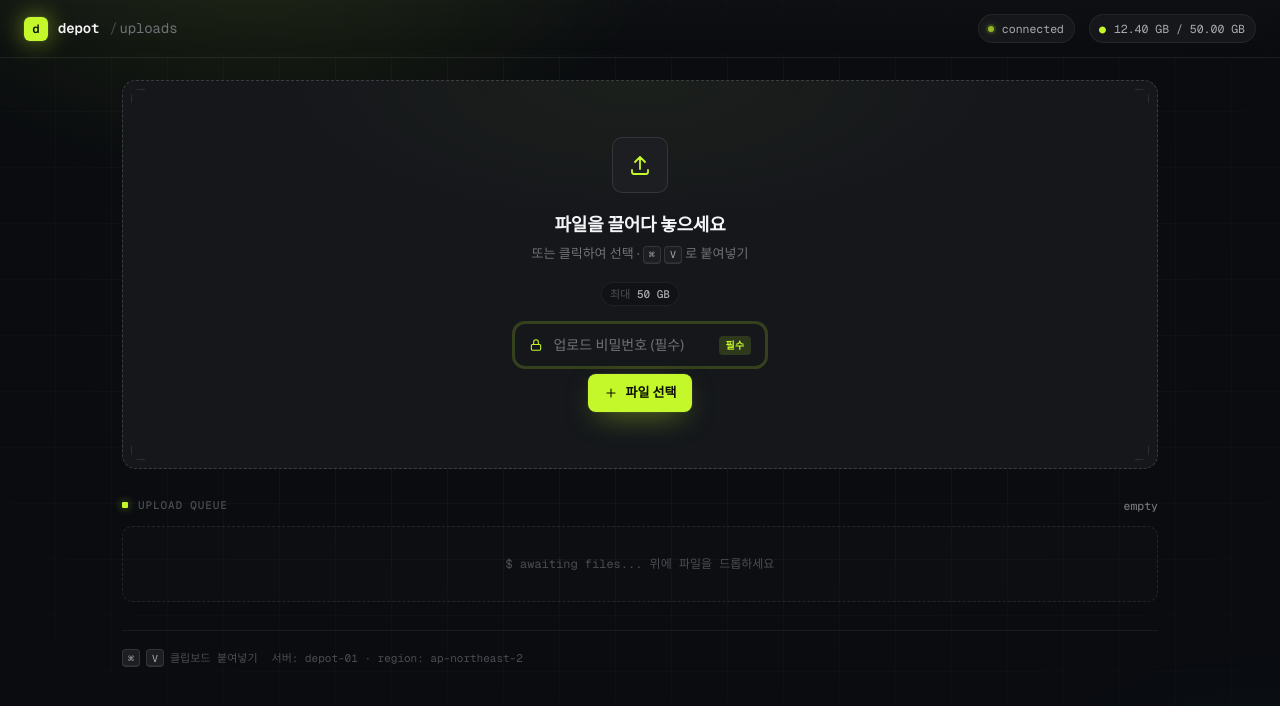
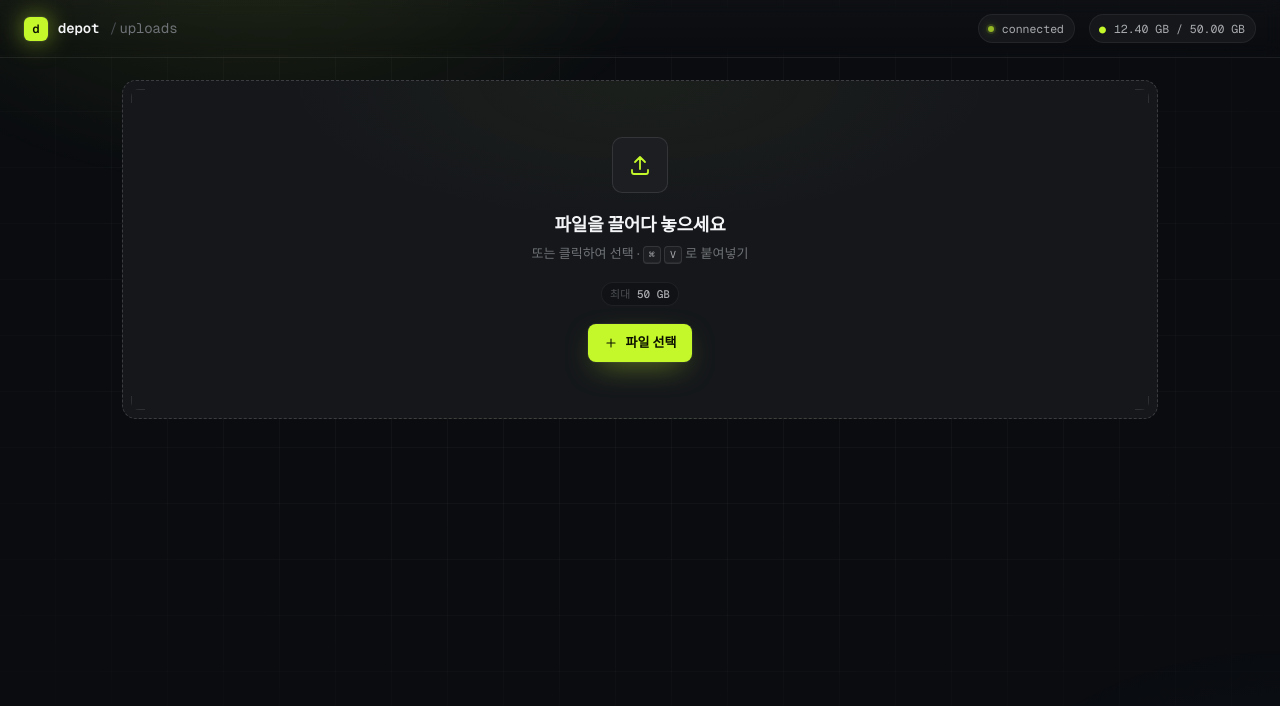
Before and after one commit to ggm77/depot-frontend, a React (Vite) app: page / in a window 1280 px wide. Shown: the top 706 px of the page. Built offline with nearby package versions, Linux system fonts and the light colour scheme.

Commit message:
feat: 2단계 UX 구조 변경 — 파일 선택 후 비밀번호+업로드 버튼 화면으로 전환

```diff
--- a/src/App.tsx
+++ b/src/App.tsx
@@ -1,7 +1,8 @@
 import React from 'react';
 import { useTweaks, TweaksPanel, TweakSection, TweakColor, TweakRadio, TweakToggle, TweakSlider, TweakButton } from './tweaks-panel';
-import { TopBar, DropZone, QueueItem, Toasts, Confetti, formatBytes, detectKind, uid } from './components';
+import { TopBar, DropZone, QueueItem, Toasts, Confetti, detectKind, uid } from './components';
 import type { UploadItem, ToastItem } from './components';
+import Icon from './icons';
 
 const TWEAK_DEFAULTS = {
   accent: '#c5f82a',
@@ -32,7 +33,10 @@ export default function App() {
   const [items, setItems] = React.useState<UploadItem[]>([]);
   const [toasts, setToasts] = React.useState<ToastItem[]>([]);
   const [confettiSeed, setConfettiSeed] = React.useState(0);
+  const [uploadStarted, setUploadStarted] = React.useState(false);
   const xhrsRef = React.useRef<Record<string, XMLHttpRequest>>({});
+  const addMoreRef = React.useRef<HTMLInputElement>(null);
+  const queueDragCount = React.useRef(0);
 
   // tweaks → root attrs
   React.useEffect(() => {
@@ -71,9 +75,9 @@ export default function App() {
     setItems((prev) => [...next, ...prev]);
   }, []);
 
-  // real uploader
+  // real uploader — only runs after user clicks "업로드 시작"
   React.useEffect(() => {
-    if (!password.trim()) return;
+    if (!password.trim() || !uploadStarted) return;
 
     const activeItems = items.filter(i => i.status === 'uploading');
     const limit = Math.max(1, Math.min(8, t.concurrency || 3));
@@ -105,9 +109,7 @@ export default function App() {
             const now = Date.now();
             const elapsed = (now - lastTime) / 1000;
             let speed = 0;
-            if (elapsed > 0) {
-                speed = (e.loaded - lastSent) / elapsed;
-            }
+            if (elapsed > 0) speed = (e.loaded - lastSent) / elapsed;
             setItems(p => p.map(i => {
               if (i.id === item.id) {
                 const newSpeed = speed > 0 ? (i.speed ? (i.speed * 0.8 + speed * 0.2) : speed) : i.speed;
@@ -127,11 +129,8 @@ export default function App() {
             setItems(p => p.map(i => i.id === item.id ? { ...i, status: 'done', sent: i.size, speed: 0, eta: 0 } : i));
             setToasts((tt) => {
               const toastId = uid();
-                const text = `${item.name} 업로드 완료`;
-                setTimeout(() => {
-                  setToasts((cur) => cur.filter((x) => x.id !== toastId));
-                }, 2600);
-                return [...tt, { id: toastId, text }];
+              setTimeout(() => setToasts((cur) => cur.filter((x) => x.id !== toastId)), 2600);
+              return [...tt, { id: toastId, text: `${item.name} 업로드 완료` }];
             });
           } else if (xhr.status === 401) {
             setItems(p => p.map(i => i.id === item.id ? { ...i, status: 'error', error: '비밀번호가 잘못되었습니다' } : i));
@@ -147,15 +146,18 @@ export default function App() {
           setItems(p => p.map(i => i.id === item.id ? { ...i, status: 'error', error: '네트워크 오류' } : i));
         };
 
-        xhr.onabort = () => {
-          delete xhrsRef.current[item.id];
-        };
+        xhr.onabort = () => { delete xhrsRef.current[item.id]; };
 
         setItems(p => p.map(i => i.id === item.id ? { ...i, status: 'uploading' } : i));
         xhr.send(formData);
       });
     }
-  }, [items, t.concurrency, password]);
+  }, [items, t.concurrency, password, uploadStarted]);
+
+  // items 전부 제거되면 초기 상태로 리셋
+  React.useEffect(() => {
+    if (items.length === 0) setUploadStarted(false);
+  }, [items.length]);
 
   // burst confetti when all uploads finish
   const prevAllDoneRef = React.useRef(false);
@@ -171,10 +173,7 @@ export default function App() {
   }, [items]);
 
   const abortXhr = (id: string) => {
-    if (xhrsRef.current[id]) {
-      xhrsRef.current[id].abort();
-      delete xhrsRef.current[id];
-    }
+    if (xhrsRef.current[id]) { xhrsRef.current[id].abort(); delete xhrsRef.current[id]; }
   };
 
   const onPause  = (id: string) => {
@@ -182,16 +181,15 @@ export default function App() {
     setItems((p) => p.map((i) => i.id === id && i.status === 'uploading' ? { ...i, status: 'paused' as const } : i));
   };
   const onResume = (id: string) => setItems((p) => p.map((i) => i.id === id && i.status === 'paused' ? { ...i, status: 'queued' as const, sent: 0 } : i));
-  const onCancel = (id: string) => {
-    abortXhr(id);
-    setItems((p) => p.filter((i) => i.id !== id));
-  };
+  const onCancel = (id: string) => { abortXhr(id); setItems((p) => p.filter((i) => i.id !== id)); };
   const onRetry  = (id: string) => setItems((p) => p.map((i) => i.id === id ? { ...i, status: 'queued' as const, sent: 0, error: null } : i));
   const onRemove = (id: string) => setItems((p) => p.filter((i) => i.id !== id));
   const onClearDone = () => setItems((p) => p.filter((i) => i.status !== 'done'));
-  const onCancelAll = () => {
-    Object.keys(xhrsRef.current).forEach(abortXhr);
-    setItems((p) => p.filter((i) => i.status === 'done'));
+  const onCancelAll = () => { Object.keys(xhrsRef.current).forEach(abortXhr); setItems((p) => p.filter((i) => i.status === 'done')); };
+
+  const onStartUpload = () => {
+    if (!password.trim()) return;
+    setUploadStarted(true);
   };
 
   // global paste handler
@@ -207,10 +205,10 @@ export default function App() {
   const active    = items.filter((i) => i.status === 'uploading').length;
   const queued    = items.filter((i) => i.status === 'queued').length;
   const done      = items.filter((i) => i.status === 'done').length;
-  const failed    = items.filter((i) => i.status === 'error').length;
-  const totalSize = items.reduce((s, i) => s + i.size, 0);
   const totalSent = items.reduce((s, i) => s + i.sent, 0);
   const storageUsed = 12.4 * 1024 * 1024 * 1024 + totalSent;
+
+  const isUploading = active > 0;
 
   return (
     <>
@@ -218,49 +216,49 @@ export default function App() {
         <TopBar used={storageUsed} max={STORAGE_MAX} />
 
         <main className="main">
-            <DropZone onFiles={addFiles} active={dropActive} setActive={setDropActive} password={password} setPassword={setPassword} />
-
-            <section className="queue">
+          {items.length === 0 ? (
+            <DropZone onFiles={addFiles} active={dropActive} setActive={setDropActive} />
+          ) : (
+            <section
+              className={`queue${dropActive ? ' drop-active' : ''}`}
+              onDragOver={(e) => e.preventDefault()}
+              onDragEnter={(e) => {
+                e.preventDefault();
+                queueDragCount.current++;
+                if (queueDragCount.current === 1) setDropActive(true);
+              }}
+              onDragLeave={() => {
+                queueDragCount.current--;
+                if (queueDragCount.current <= 0) { queueDragCount.current = 0; setDropActive(false); }
+              }}
+              onDrop={(e) => {
+                e.preventDefault();
+                queueDragCount.current = 0;
+                setDropActive(false);
+                const files = Array.from(e.dataTransfer.files || []);
+                if (files.length) addFiles(files);
+              }}
+            >
               <div className="section-h">
                 <span>upload queue</span>
-                <span className="count">
-                  {items.length === 0 ? 'empty' : `${done}/${items.length} 완료`}
-                </span>
-              </div>
-
-              {items.length > 0 && (
-                <div className="queue-summary">
-                  <span>전송: <span className="accent">{formatBytes(totalSent)}</span> / {formatBytes(totalSize)}</span>
-                  <span className="sep">·</span>
-                  <span>활성 {active}</span>
-                  <span className="sep">·</span>
-                  <span>대기 {queued}</span>
-                  {failed > 0 && (
-                    <>
-                      <span className="sep">·</span>
-                      <span style={{ color: 'var(--danger)' }}>실패 {failed}</span>
-                    </>
-                  )}
-                  <div className="summary-actions">
+                <div style={{ display: 'flex', alignItems: 'center', gap: 6 }}>
+                  <span className="count">{done}/{items.length} 완료</span>
                   {done > 0 && (
-                      <button className="btn-ghost" onClick={onClearDone} style={{ padding: '5px 10px', height: 26, fontSize: 11 }}>
-                        완료 항목 정리
+                    <button className="btn-ghost" onClick={onClearDone} style={{ padding: '4px 9px', height: 24, fontSize: 11 }}>
+                      완료 정리
                     </button>
                   )}
                   {(active + queued) > 0 && (
-                      <button className="btn-ghost" onClick={onCancelAll} style={{ padding: '5px 10px', height: 26, fontSize: 11 }}>
+                    <button className="btn-ghost" onClick={onCancelAll} style={{ padding: '4px 9px', height: 24, fontSize: 11 }}>
                       전체 취소
                     </button>
                   )}
+                  <button className="btn-ghost" onClick={() => addMoreRef.current?.click()} style={{ padding: '4px 9px', height: 24, fontSize: 11 }}>
+                    + 파일 추가
+                  </button>
                 </div>
               </div>
-              )}
 
-              {items.length === 0 ? (
-                <div className="empty">
-                  $ awaiting files... 위에 파일을 드롭하세요
-                </div>
-              ) : (
               <div className="queue-list">
                 {items.map((it) => (
                   <QueueItem
@@ -274,13 +272,42 @@ export default function App() {
                   />
                 ))}
               </div>
-              )}
+
+              <div className="action-bar">
+                <div className={`action-password${!password.trim() ? ' is-empty' : ''}`}>
+                  <Icon.Lock />
+                  <input
+                    type="password"
+                    placeholder="업로드 비밀번호"
+                    value={password}
+                    onChange={(e) => setPassword(e.target.value)}
+                    onKeyDown={(e) => { if (e.key === 'Enter') onStartUpload(); }}
+                    autoComplete="current-password"
+                  />
+                  {!password.trim() && <span className="action-password-required">필수</span>}
+                </div>
+                <button
+                  className="btn-primary"
+                  onClick={onStartUpload}
+                  disabled={!password.trim()}
+                >
+                  <Icon.Upload />
+                  {isUploading ? '업로드 중...' : '업로드 시작'}
+                </button>
+              </div>
 
               <div className="foot-hints">
-                <span className="hint"><span className="kbd">⌘</span><span className="kbd">V</span> 클립보드 붙여넣기</span>
+                <span className="hint">파일을 여기에 끌어다 놓거나 <span className="kbd">⌘</span><span className="kbd">V</span> 로 붙여넣기</span>
                 <span className="hint">서버: depot-01 · region: ap-northeast-2</span>
               </div>
+
+              <input ref={addMoreRef} type="file" multiple hidden onChange={(e) => {
+                const files = Array.from(e.target.files || []);
+                if (files.length) addFiles(files);
+                e.target.value = '';
+              }} />
             </section>
+          )}
         </main>
 
         <Toasts items={toasts} />
--- a/src/components.tsx
+++ b/src/components.tsx
@@ -85,17 +85,13 @@ export function TopBar({ used, max }: { used: number; max: number }) {
 }
 
 // ── DropZone ─────────────────────────────────────────────────────────
-export function DropZone({ onFiles, active, setActive, password, setPassword }: {
+export function DropZone({ onFiles, active, setActive }: {
   onFiles: (files: File[]) => void;
   active: boolean;
   setActive: (v: boolean) => void;
-  password: string;
-  setPassword: (v: string) => void;
 }) {
   const inputRef = React.useRef<HTMLInputElement>(null);
   const dragCount = React.useRef(0);
-
-  const hasPassword = password.trim().length > 0;
 
   const onDrop = (e: React.DragEvent) => {
     e.preventDefault();
@@ -150,22 +146,7 @@ export function DropZone({ onFiles, active, setActive, password, setPassword }:
       </div>
 
       <div className="dz-actions" onClick={(e) => e.stopPropagation()}>
-        <div className={`dz-password${!hasPassword ? ' is-empty' : ''}`}>
-          <Icon.Lock />
-          <input
-            type="password"
-            placeholder="업로드 비밀번호 (필수)"
-            value={password}
-            onChange={(e) => setPassword(e.target.value)}
-            autoComplete="current-password"
-          />
-          {!hasPassword && <span className="dz-password-required">필수</span>}
-        </div>
-        <button
-          type="button"
-          className="btn-primary"
-          onClick={() => inputRef.current?.click()}
-        >
+        <button type="button" className="btn-primary" onClick={() => inputRef.current?.click()}>
           <Icon.Plus />
           파일 선택
         </button>
--- a/src/index.css
+++ b/src/index.css
@@ -357,13 +357,22 @@ body::after {
 
 .dz-actions {
   display: flex;
-  flex-direction: column;
   gap: 8px;
+  justify-content: center;
   align-items: center;
   margin: 18px 0 0;
 }
 
-.dz-password {
+.action-bar {
+  display: flex;
+  gap: 10px;
+  align-items: center;
+  padding: 16px 0 0;
+  margin-top: 4px;
+  border-top: 1px solid var(--line);
+}
+
+.action-password {
   display: flex;
   align-items: center;
   gap: 8px;
@@ -372,35 +381,35 @@ body::after {
   border-radius: 10px;
   background: var(--bg-sub);
   border: 1.5px solid var(--border);
+  flex: 1;
   transition: border-color 0.15s, box-shadow 0.15s;
 }
-.dz-password.is-empty {
+.action-password.is-empty {
   border-color: var(--accent);
   box-shadow: 0 0 0 3px color-mix(in srgb, var(--accent) 18%, transparent);
 }
-.dz-password:focus-within {
+.action-password:focus-within {
   border-color: var(--accent);
   box-shadow: 0 0 0 3px color-mix(in srgb, var(--accent) 25%, transparent);
 }
-.dz-password svg {
+.action-password svg {
   width: 14px;
   height: 14px;
   color: var(--accent);
   flex-shrink: 0;
 }
-.dz-password input {
+.action-password input {
   background: transparent;
   border: none;
   color: var(--fg);
   outline: none;
-  width: 160px;
+  flex: 1;
+  min-width: 0;
   font: inherit;
   font-size: 14px;
 }
-.dz-password input::placeholder {
-  color: var(--fg-mute);
-}
-.dz-password-required {
+.action-password input::placeholder { color: var(--fg-mute); }
+.action-password-required {
   font-size: 10px;
   font-weight: 700;
   letter-spacing: 0.04em;
@@ -409,6 +418,13 @@ body::after {
   padding: 2px 6px;
   border-radius: 4px;
   white-space: nowrap;
+}
+
+.btn-primary:disabled {
+  opacity: 0.35;
+  cursor: not-allowed;
+  filter: none;
+  box-shadow: none;
 }
 
 
@@ -471,6 +487,11 @@ body::after {
 /* ── Queue ───────────────────────────────────────────────────── */
 .queue {
   margin-top: 28px;
+}
+.queue.drop-active {
+  outline: 2px dashed var(--accent);
+  outline-offset: 8px;
+  border-radius: 12px;
 }
 
 .queue-summary {
@@ -909,8 +930,8 @@ body::after {
   .dropzone { padding: 38px 18px; }
   .dz-title { font-size: 16px; }
   .dz-sub { font-size: 12px; }
-  .dz-actions { flex-direction: column; align-items: center; }
-  .dz-actions .btn-primary, .dz-actions .btn-ghost { justify-content: center; }
+  .action-bar { flex-direction: column; align-items: stretch; }
+  .action-bar .btn-primary { justify-content: center; }
   .q-item { grid-template-columns: 38px 1fr; padding: 12px; gap: 4px 10px; }
   .q-thumb { width: 38px; height: 38px; grid-row: 1 / span 4; }
   .q-actions { grid-column: 2; grid-row: 4; justify-content: flex-end; padding-top: 6px; }
```
Lines whose indentation alone changed are shown as unchanged.
